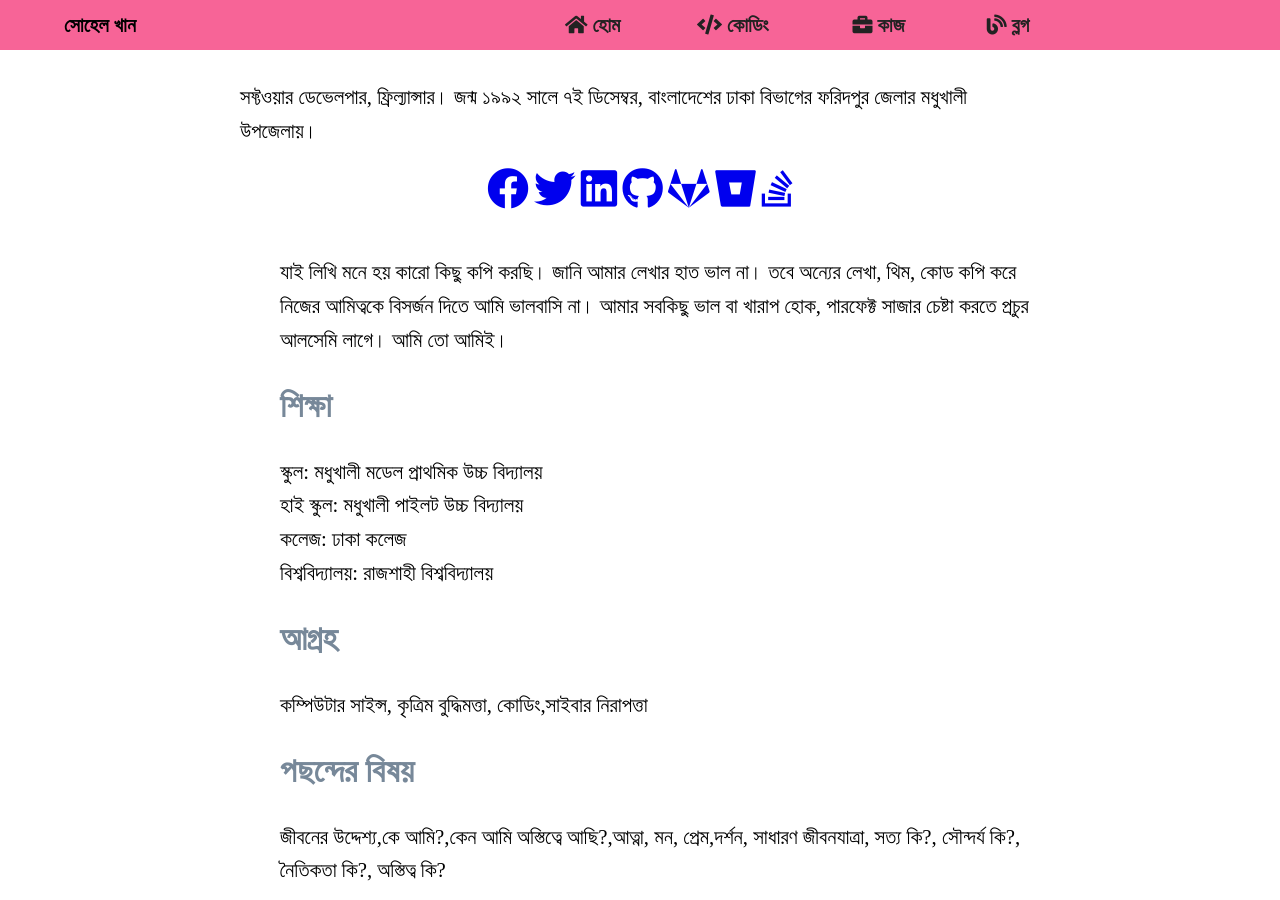
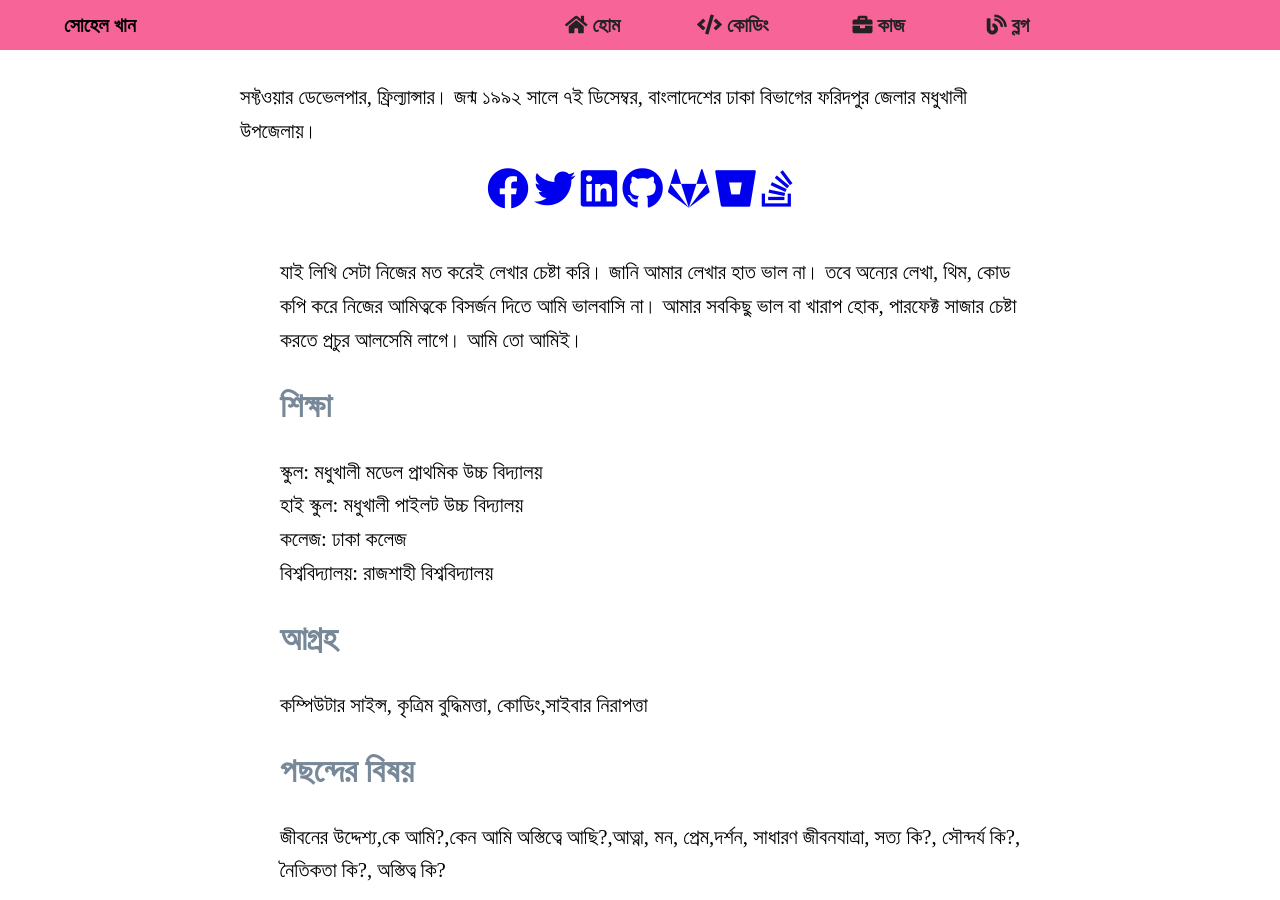
Before and after one commit to sohelkhanz/sohelkhanz.github.io, a Jekyll site: the page built from index.md, in a window 1280 px wide and 900 px high. Built offline with Jekyll 4.4.1, drawn with Linux system fonts in a browser that asks for light colours.

Commit message:
Update index.md

```diff
--- a/index.md
+++ b/index.md
@@ -5,7 +5,7 @@ description: সফ্টওয়ার ডেভেলপার, ফ্রি
 permalink: /
 layout: default
 ---
-- যাই লিখি মনে হয় কারো কিছু কপি করছি। জানি আমার লেখার হাত ভাল না। তবে অন্যের লেখা, থিম, কোড কপি করে নিজের আমিত্বকে বিসর্জন দিতে আমি ভালবাসি না। আমার সবকিছু ভাল বা খারাপ হোক, পারফেক্ট সাজার চেষ্টা করতে প্রচুর আলসেমি লাগে। আমি তো আমিই।
+- যাই লিখি সেটা নিজের মত করেই লেখার চেষ্টা করি। জানি আমার লেখার হাত ভাল না। তবে অন্যের লেখা, থিম, কোড কপি করে নিজের আমিত্বকে বিসর্জন দিতে আমি ভালবাসি না। আমার সবকিছু ভাল বা খারাপ হোক, পারফেক্ট সাজার চেষ্টা করতে প্রচুর আলসেমি লাগে। আমি তো আমিই।
 # শিক্ষা
 - স্কুল: মধুখালী মডেল প্রাথমিক উচ্চ বিদ্যালয়
 - হাই স্কুল: মধুখালী পাইলট উচ্চ বিদ্যালয়
```
